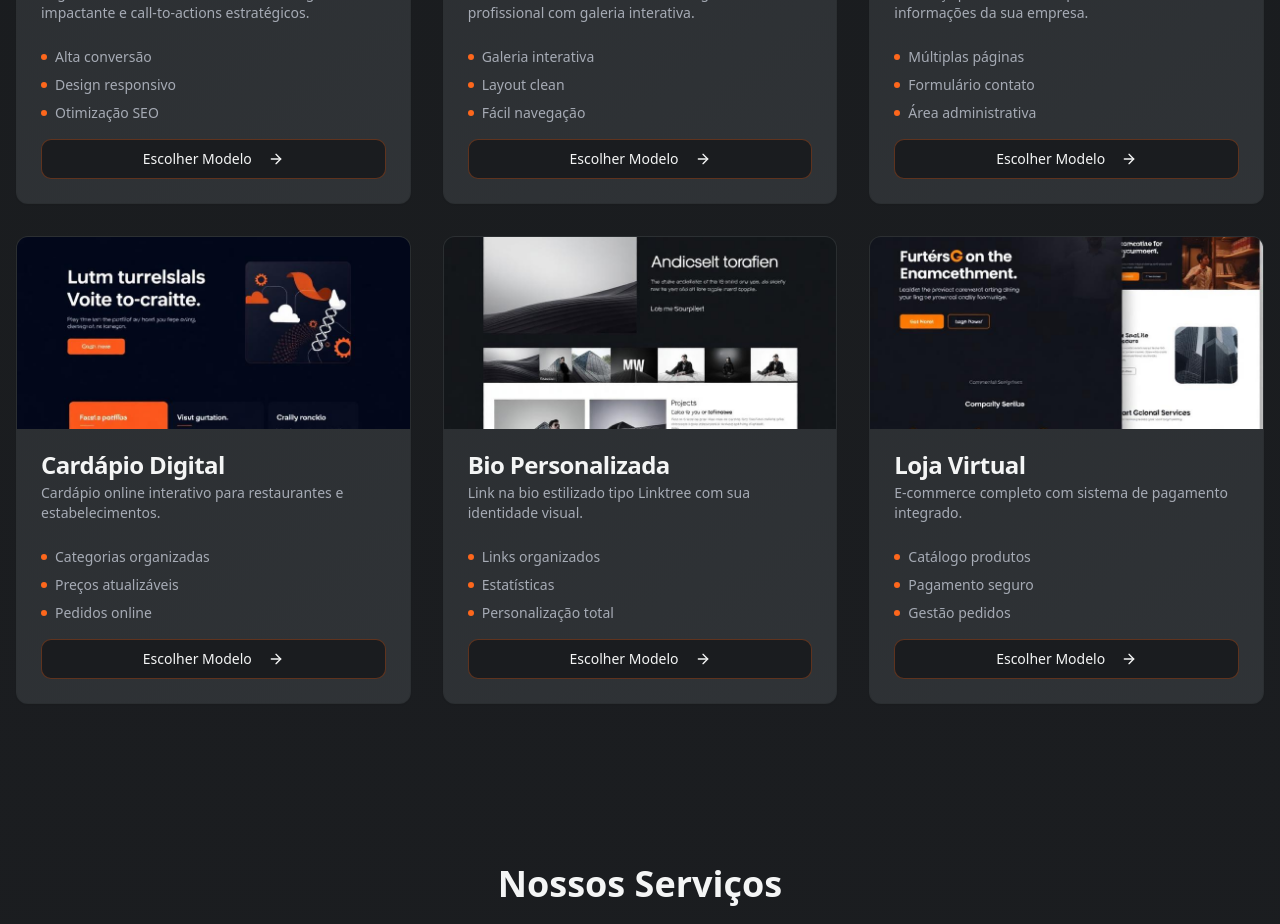
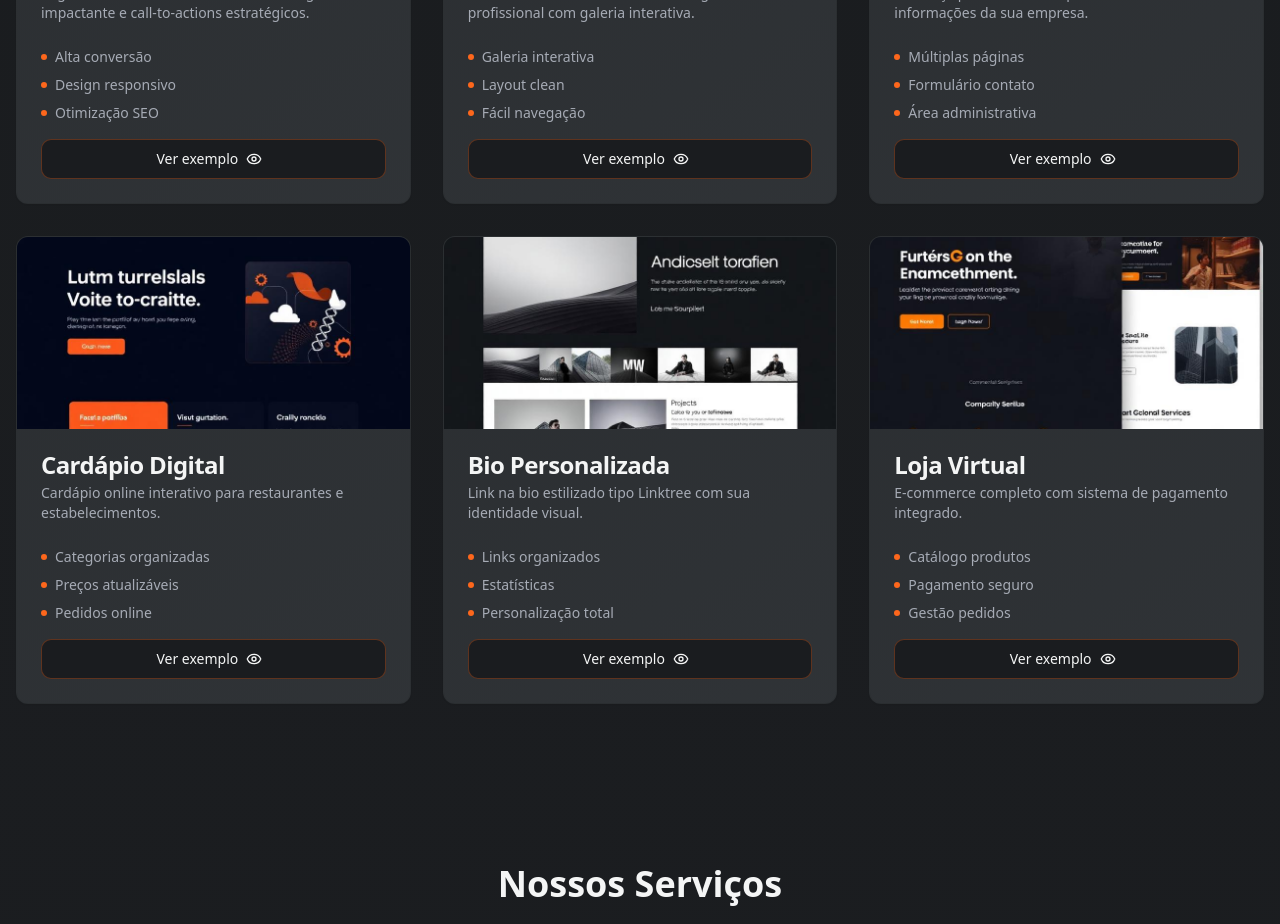
Before and after one commit to mtonholli/webfactory, a React (Vite) app: page / in a window 1280 px wide. Shown: the part 1320-2244 px from the top of the page. Built offline with nearby package versions, Linux system fonts and the light colour scheme.

Commit message:
buttons models atualizados e ver exemplo removido

```diff
--- a/src/components/ModelsSection.tsx
+++ b/src/components/ModelsSection.tsx
@@ -75,12 +75,7 @@ const ModelsSection = () => {
                   alt={model.name}
                   className="w-full h-48 object-cover transition-transform duration-300 group-hover:scale-105"
                 />
-                <div className="absolute inset-0 bg-gradient-to-t from-background/80 to-transparent opacity-0 group-hover:opacity-100 transition-opacity duration-300 flex items-end justify-center p-4">
-                  <Button size="sm" className="bg-gradient-orange">
-                    <Eye className="w-4 h-4 mr-2" />
-                    Ver Exemplo
-                  </Button>
-                </div>
+
               </div>
 
               <CardHeader>
@@ -106,8 +101,9 @@ const ModelsSection = () => {
                   variant="outline"
                   className="w-full border-primary/30 hover:bg-primary/10 hover:border-primary transition-all duration-300"
                 >
-                  Escolher Modelo
-                  <ArrowRight className="w-4 h-4 ml-2" />
+                  Ver exemplo
+                  <Eye className="w-4 h-4 mr-2" />
+
                 </Button>
               </CardContent>
             </Card>
```
